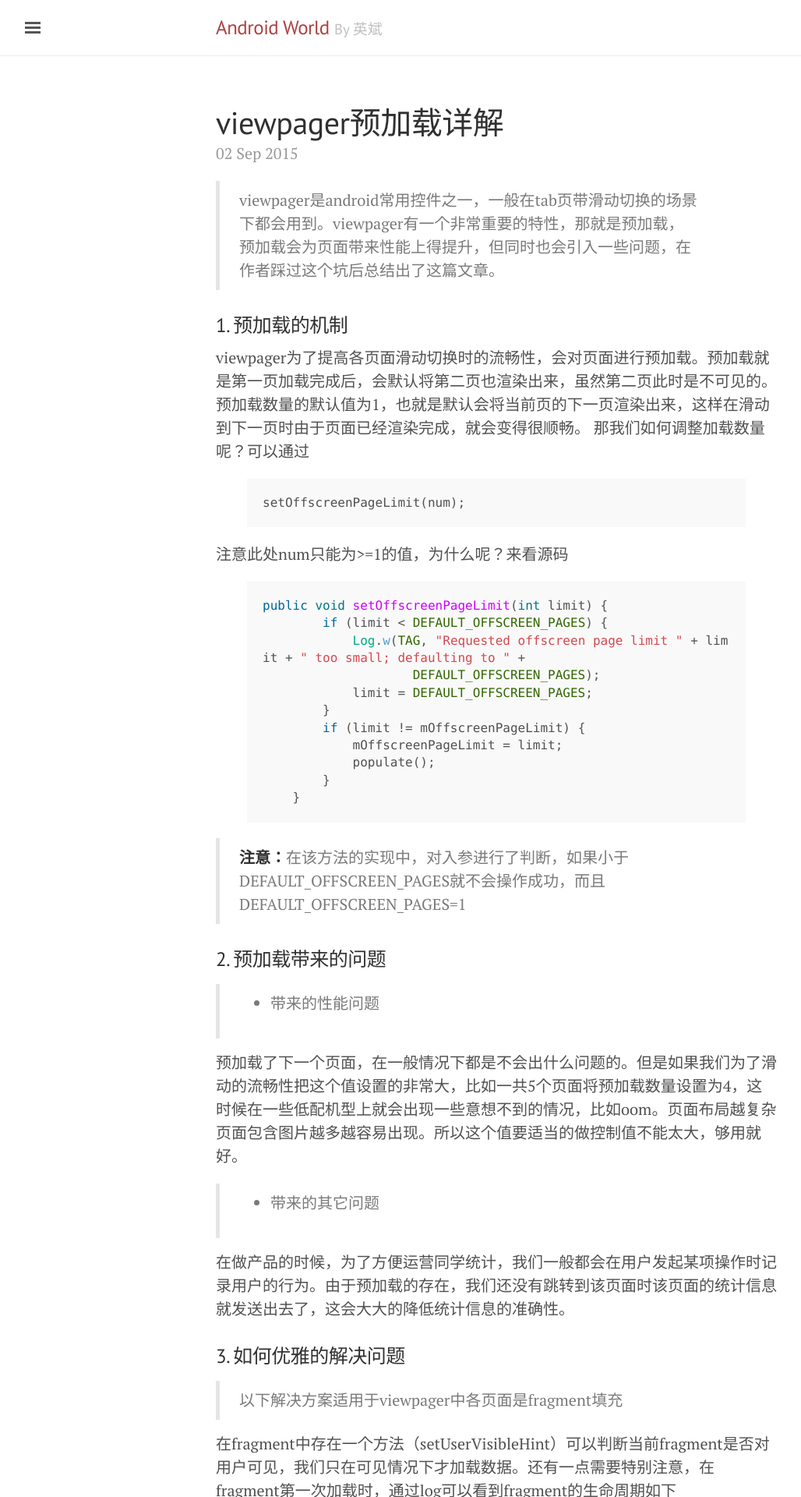
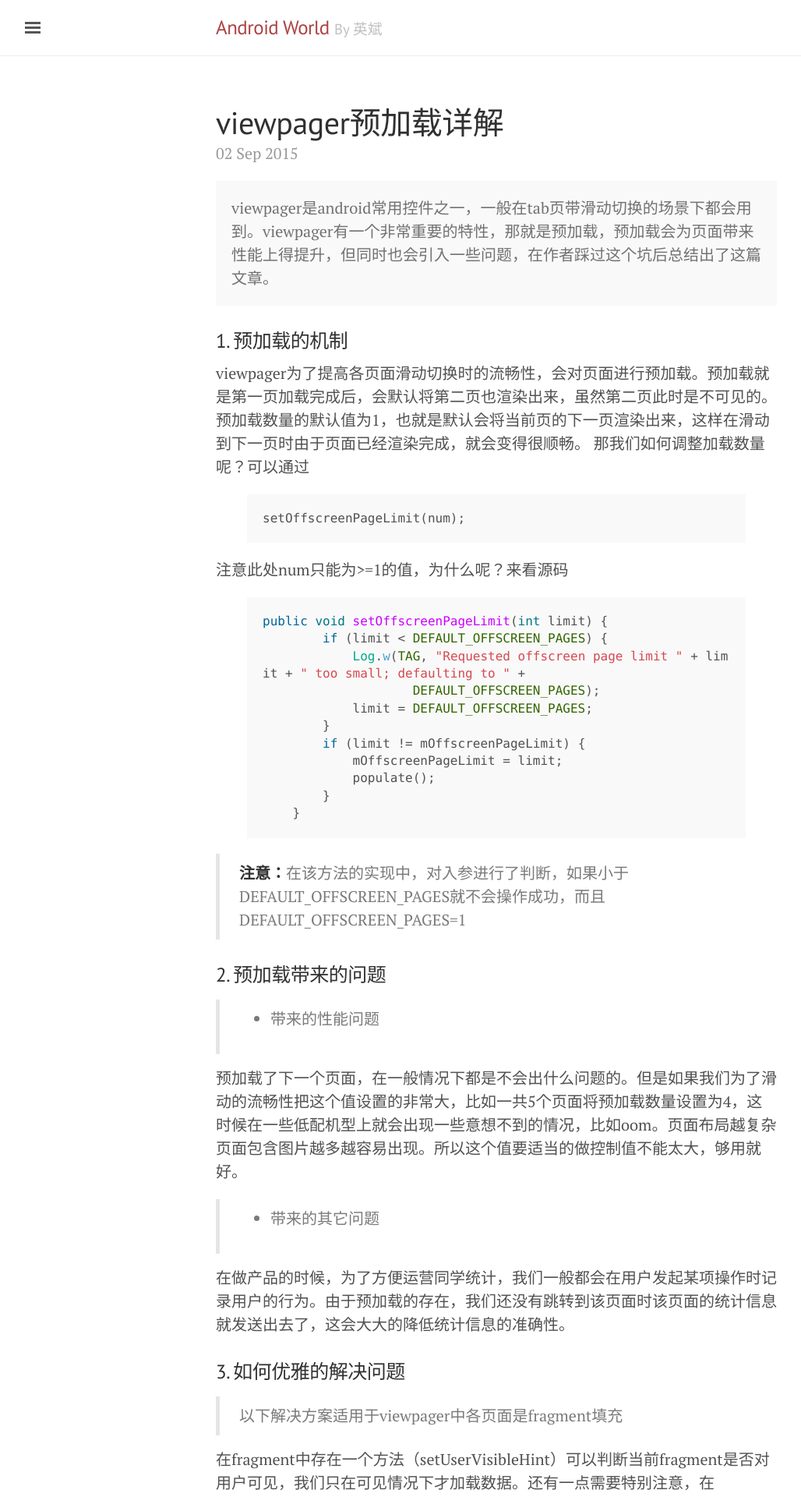
Before and after one commit to killermyth/killermyth.github.io, a Jekyll site: the page built from _posts/2015-09-02-viewpager预加载详解.markdown, in a window 1280 px wide. Shown: the top 1920 px of the page at 78% size, without its empty margins (3-1031 px from the left). Built offline with Jekyll 4.4.1, drawn with Linux system fonts in a browser that asks for light colours.

Commit message:
new post

```diff
--- a/_posts/2015-09-02-viewpager预加载详解.markdown
+++ b/_posts/2015-09-02-viewpager预加载详解.markdown
@@ -3,8 +3,9 @@ layout: post
 title: viewpager预加载详解
 ---
 
-
-> viewpager是android常用控件之一，一般在tab页带滑动切换的场景下都会用到。viewpager有一个非常重要的特性，那就是预加载，预加载会为页面带来性能上得提升，但同时也会引入一些问题，在作者踩过这个坑后总结出了这篇文章。
+<div class="message">
+viewpager是android常用控件之一，一般在tab页带滑动切换的场景下都会用到。viewpager有一个非常重要的特性，那就是预加载，预加载会为页面带来性能上得提升，但同时也会引入一些问题，在作者踩过这个坑后总结出了这篇文章。
+</div>
 
 ### 1. 预加载的机制
 viewpager为了提高各页面滑动切换时的流畅性，会对页面进行预加载。预加载就是第一页加载完成后，会默认将第二页也渲染出来，虽然第二页此时是不可见的。预加载数量的默认值为1，也就是默认会将当前页的下一页渲染出来，这样在滑动到下一页时由于页面已经渲染完成，就会变得很顺畅。
```
